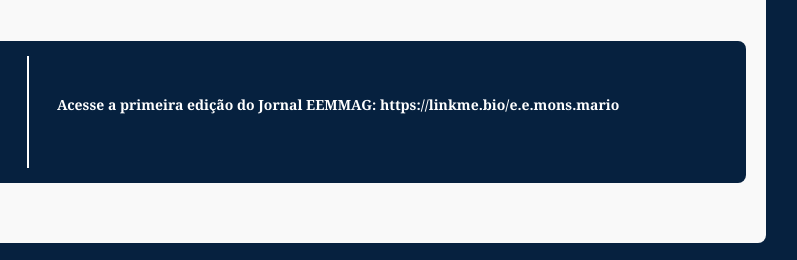
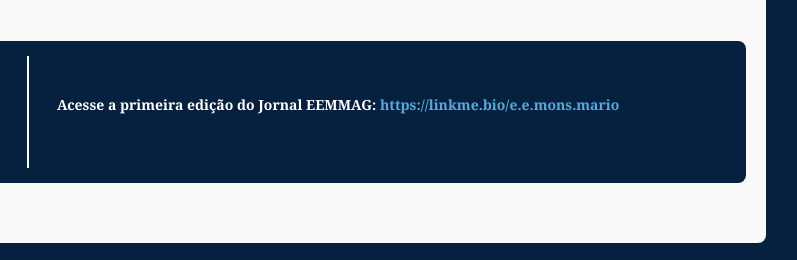
Before and after one commit to Carlos-Eduardo-Pereira/MonsenhorMario, a plain HTML site: page index.html in a window 1280 px wide. Shown: the part 1481-1741 px from the top of the page, 363-1160 px from the left. Drawn offline with Linux system fonts and the light colour scheme.

Commit message:
Update index.html

```diff
--- a/index.html
+++ b/index.html
@@ -229,7 +229,7 @@
         <div class="one_quarter first center"><a href="https://www.instagram.com/e.e.mons.mario/"><i class="fa fa-instagram fa-3x"></i><br>
           Siga-no no Instagram</a></div>
         <div class="three_quarter bold">
-          <p>Acesse a primeira edição do Jornal EEMMAG: https://linkme.bio/e.e.mons.mario <a href="https://www.facebook.com/profile.php?id=100089024148373"></a></p>
+          <p>Acesse a primeira edição do Jornal EEMMAG: <a href="https://linkme.bio/e.e.mons.mario">https://linkme.bio/e.e.mons.mario</a> </p>
         </div>
       </div>
       <!-- ################################################################################################ -->
```
